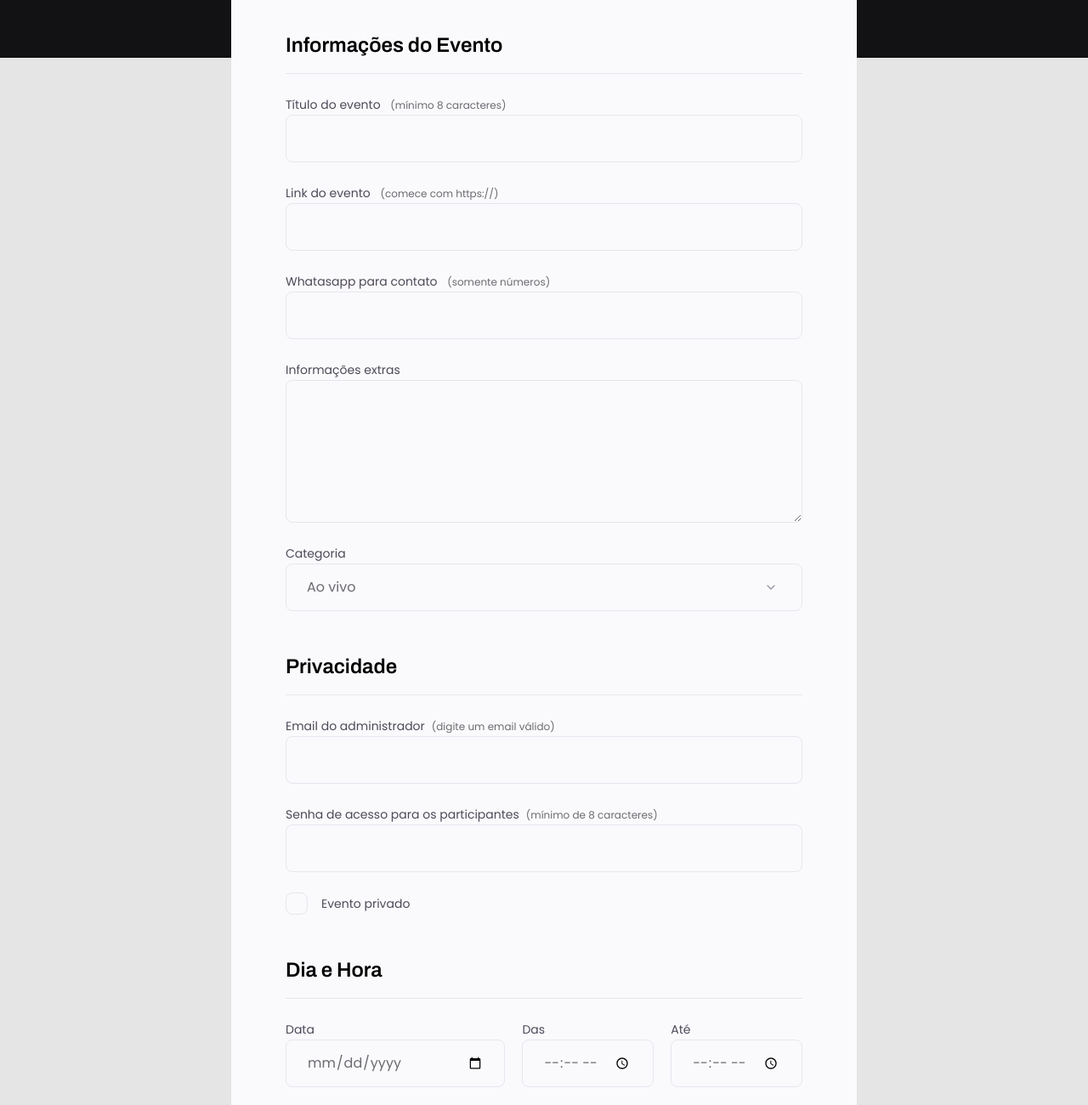
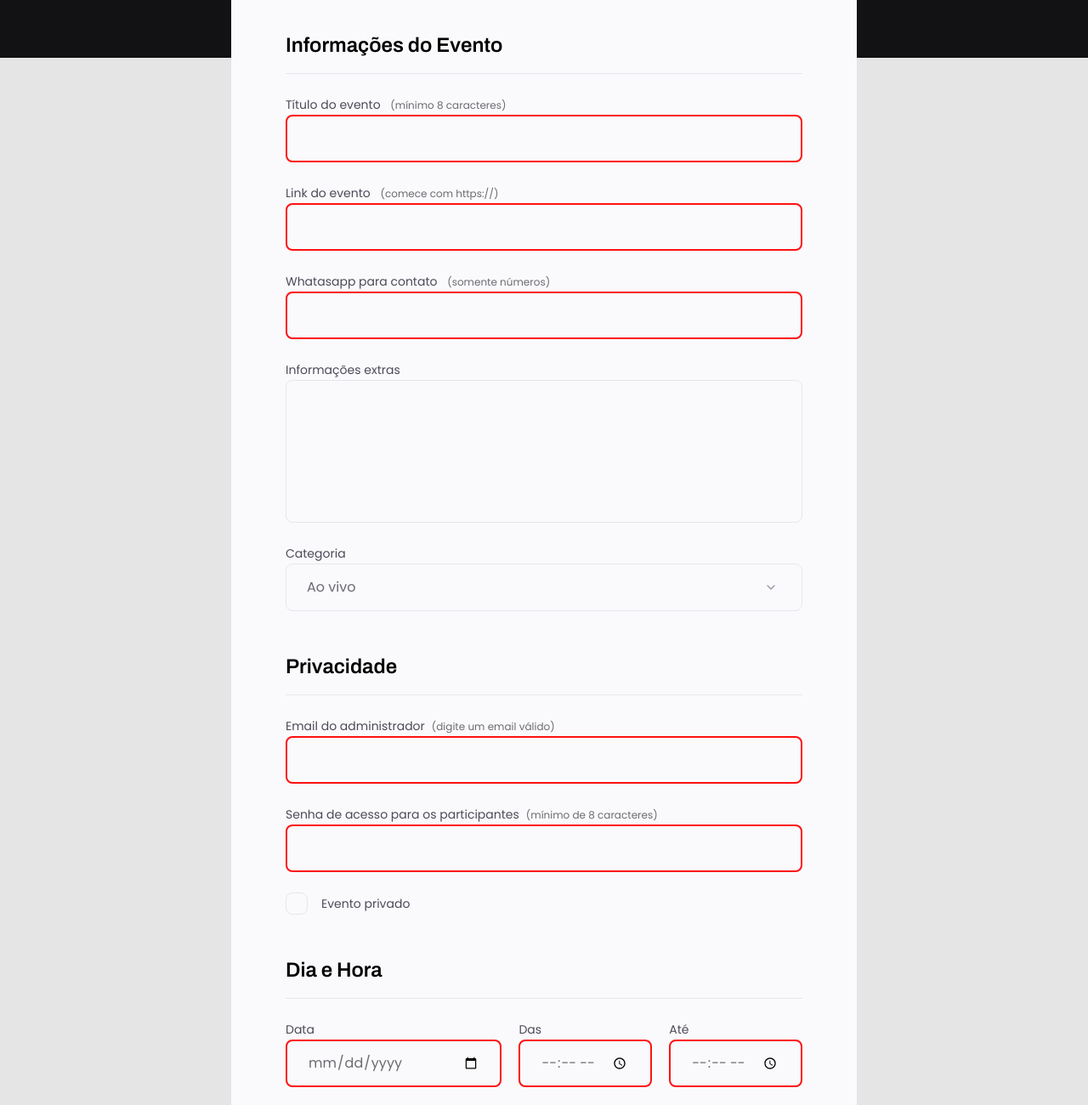
Before and after one commit to violalessa/Forms-14-jun-2024, a plain HTML site: page index.html in a window 1280 px wide. Shown: the part 300-1600 px from the top of the page at 85% size. Drawn offline with Linux system fonts and the light colour scheme.

Commit message:
final commit

```diff
--- a/index.html
+++ b/index.html
@@ -19,24 +19,24 @@
             <h1>Crie e compartilhe seu evento.</h1>
             <p>O primeiro passo é preencher esse formulário de inscrição</p>
         </header>
-        <form>
+        <form id="my-form">
             <fieldset>
 
                 <div class="fieldset-wrapper">
                 <legend>Informações do Evento</legend>
                     <div class="input-wrapper">
                         <label for="event-title">Título do evento <span>(mínimo 8 caracteres)</span></label>
-                        <input type="text" id="event-title">
+                        <input type="text" id="event-title" required minlength="8">
                     </div>
 
                     <div class="input-wrapper">
                         <label for="event-link">Link do evento <span>(comece com https://)</span></label>
-                        <input type="text" id="event-link">
+                        <input type="text" id="event-link" required>
                     </div>
 
                     <div class="input-wrapper">
                         <label for="event-whatsapp">Whatasapp para contato <span>(somente números)</span></label>
-                        <input type="text" id="event-whatsapp">
+                        <input type="text" id="event-whatsapp" required>
                     </div>
 
                     <div class="input-wrapper">
@@ -58,11 +58,11 @@
                     <legend>Privacidade</legend>
                     <div class="input-wrapper">
                         <label for="event-email">Email do administrador<span>(digite um email válido)</span></label>
-                        <input type="email" id="event-email">
+                        <input type="email" id="event-email" required>
                     </div>
                     <div class="input-wrapper">
                         <label for="event-password">Senha de acesso para os participantes<span>(mínimo de 8 caracteres)</span></label>
-                        <input type="password" id="event-password">
+                        <input type="password" id="event-password"  required minlength="8">
                     </div>
                     <div class="checkbox-wrapper">
                         <input type="checkbox" id="event-private">
@@ -79,17 +79,17 @@
 
                         <div class="input-wrapper">
                             <label for="event-date">Data</span></label>
-                            <input type="date" id="event-date">
+                            <input type="date" id="event-date" required>
                         </div>
 
                         <div class="input-wrapper">
                             <label for="event-begin">Das</span></label>
-                            <input type="time" id="event-begin">
+                            <input type="time" id="event-begin" required>
                         </div>
 
                         <div class="input-wrapper">
                             <label for="event-end">Até</label>
-                            <input type="time" id="event-end">
+                            <input type="time" id="event-end" required>
                         </div>
 
                     </div>
@@ -97,7 +97,10 @@
             </fieldset>
         </form>
         <footer>
-            <input class="button" type="submit" value="Salvar evento">
+            <input class="button"
+            form="my-form"
+            type="submit"
+            value="Salvar evento">
         </footer>
     </div>
 
--- a/style.css
+++ b/style.css
@@ -103,6 +103,7 @@ fieldset legend{
 
 .input-wrapper textarea{
     padding: 0;
+    resize: none;
     height: 168px;
 }
 
@@ -183,3 +184,7 @@ footer .button:hover{
     background: #09a44f;
     cursor: pointer;
 }
+
+input:invalid{
+    border: 2px solid #ff1010;
+}
```
